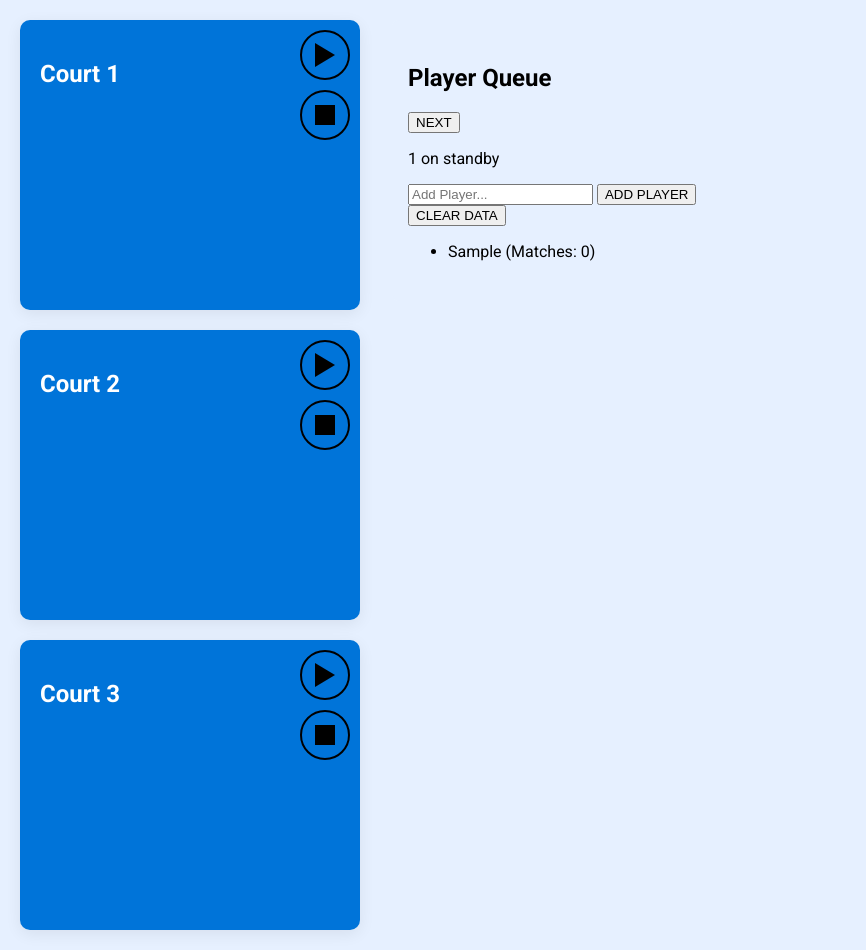
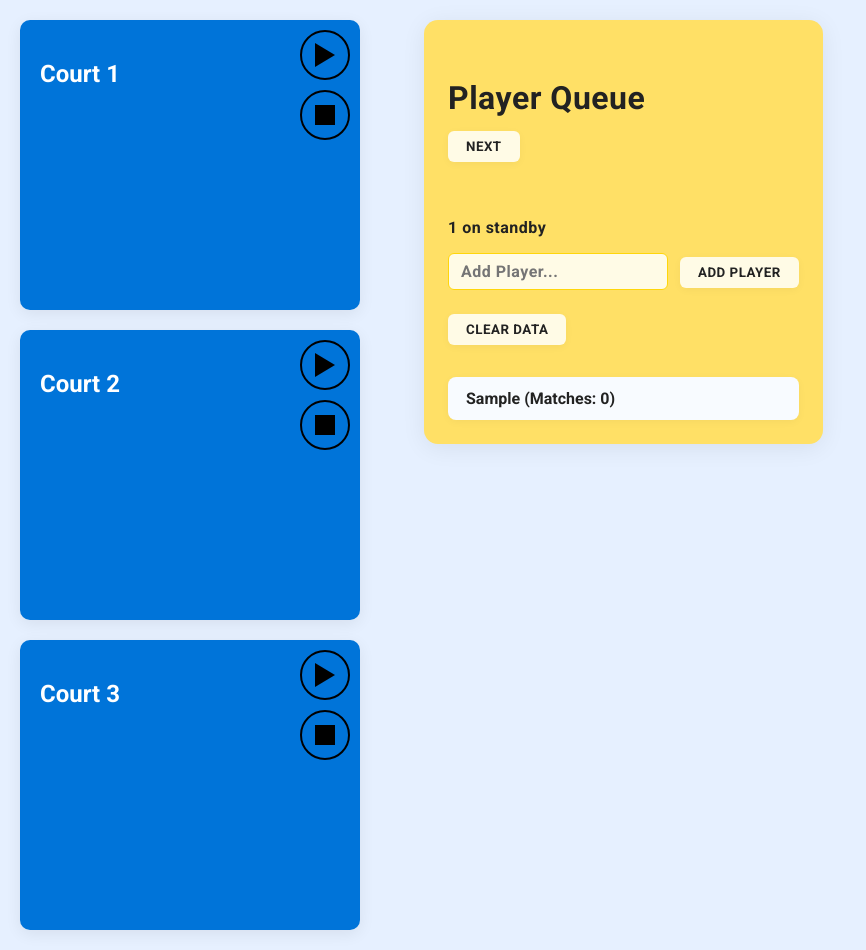
Before and after one commit to jorgemichaelang101/BadMinQ-, a plain HTML site: page index.html in a window 1280 px wide. Both pictures are taken after typing "Sample" into the empty fields and a click on the button "ADD PLAYER". Shown: the whole page, without its empty margins (0-866 px from the left). Drawn offline with Linux system fonts and the light colour scheme.

Commit message:
Added Aesthetic changes for the app

```diff
--- a/styles.css
+++ b/styles.css
@@ -49,7 +49,9 @@ body {
   align-items: center;
 }
 
-.done-btn {
+.clear-btn,
+.add-btn,
+.next-btn {
   background-color: white;
   color: #0074d9;
   border: none;
@@ -158,3 +160,113 @@ body {
   height: 20px; /* Height of the stop button */
   background-color: black; /* Black color for the stop icon */
 }
+
+.standby-list {
+  list-style: none;
+  padding: 0;
+  margin: 16px 0 0 0;
+  background: #f8fbff;
+  border-radius: 8px;
+  box-shadow: 0 2px 8px rgba(0, 0, 0, 0.04);
+  max-height: 260px;
+  overflow-y: auto;
+}
+
+.standby-list li {
+  padding: 12px 18px;
+  margin: 0;
+  border-bottom: 1px solid #e0e7ef;
+  font-size: 1rem;
+  color: #222;
+  background: transparent;
+  transition: background 0.2s;
+  display: flex;
+  align-items: center;
+  gap: 10px;
+}
+
+.standby-list li:last-child {
+  border-bottom: none;
+}
+
+.standby-list li:hover {
+  background: #e6f0ff;
+  cursor: pointer;
+  color: #0074d9;
+  font-weight: 500;
+}
+
+.queue-section {
+  background: #ffe066; /* Modern yellow */
+  border-radius: 14px;
+  box-shadow: 0 4px 24px rgba(0, 0, 0, 0.07);
+  padding: 32px 24px 24px 24px;
+  min-width: 340px;
+  font-family: 'Roboto', 'Arial', sans-serif;
+  font-weight: 700;
+  color: #222;
+  margin-left: 32px;
+  display: flex;
+  flex-direction: column;
+  gap: 18px;
+}
+
+.queue-section h2,
+.queue-section label,
+.queue-section p,
+.queue-section button,
+.queue-section input {
+  font-family: 'Roboto', 'Arial', sans-serif;
+  font-weight: 700;
+  color: #222;
+  letter-spacing: 0.5px;
+}
+
+.queue-section h2 {
+  font-size: 2rem;
+  margin-bottom: 10px;
+}
+
+.queue-section .next-btn,
+.queue-section .add-btn,
+.queue-section .clear-btn {
+  background: #fffbe6;
+  color: #222;
+  border: none;
+  border-radius: 6px;
+  font-weight: 700;
+  padding: 8px 18px;
+  margin: 4px 0;
+  box-shadow: 0 2px 8px rgba(0, 0, 0, 0.04);
+  transition: background 0.2s, color 0.2s;
+  cursor: pointer;
+}
+
+.queue-section .next-btn:hover,
+.queue-section .add-btn:hover,
+.queue-section .clear-btn:hover {
+  background: #ffd60a;
+  color: #111;
+}
+
+.queue-section input[type='text'] {
+  border: 1.5px solid #ffd60a;
+  border-radius: 6px;
+  padding: 8px 12px;
+  font-size: 1rem;
+  font-family: 'Roboto', 'Arial', sans-serif;
+  font-weight: 700;
+  margin-right: 8px;
+  outline: none;
+  background: #fffbe6;
+  color: #222;
+  transition: border 0.2s;
+}
+
+.queue-section input[type='text']:focus {
+  border: 2px solid #ffb700;
+}
+
+.queue-section .standby-list {
+  margin-top: 10px;
+}
```
